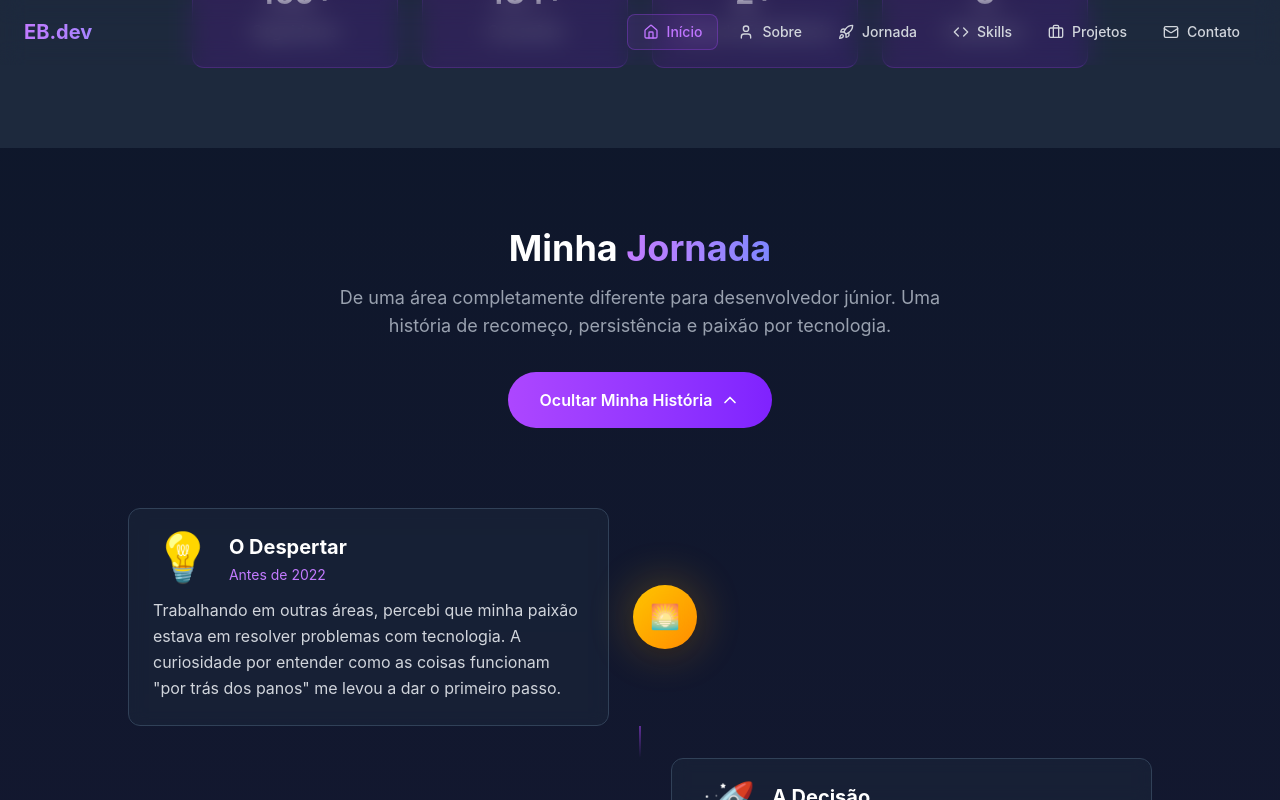
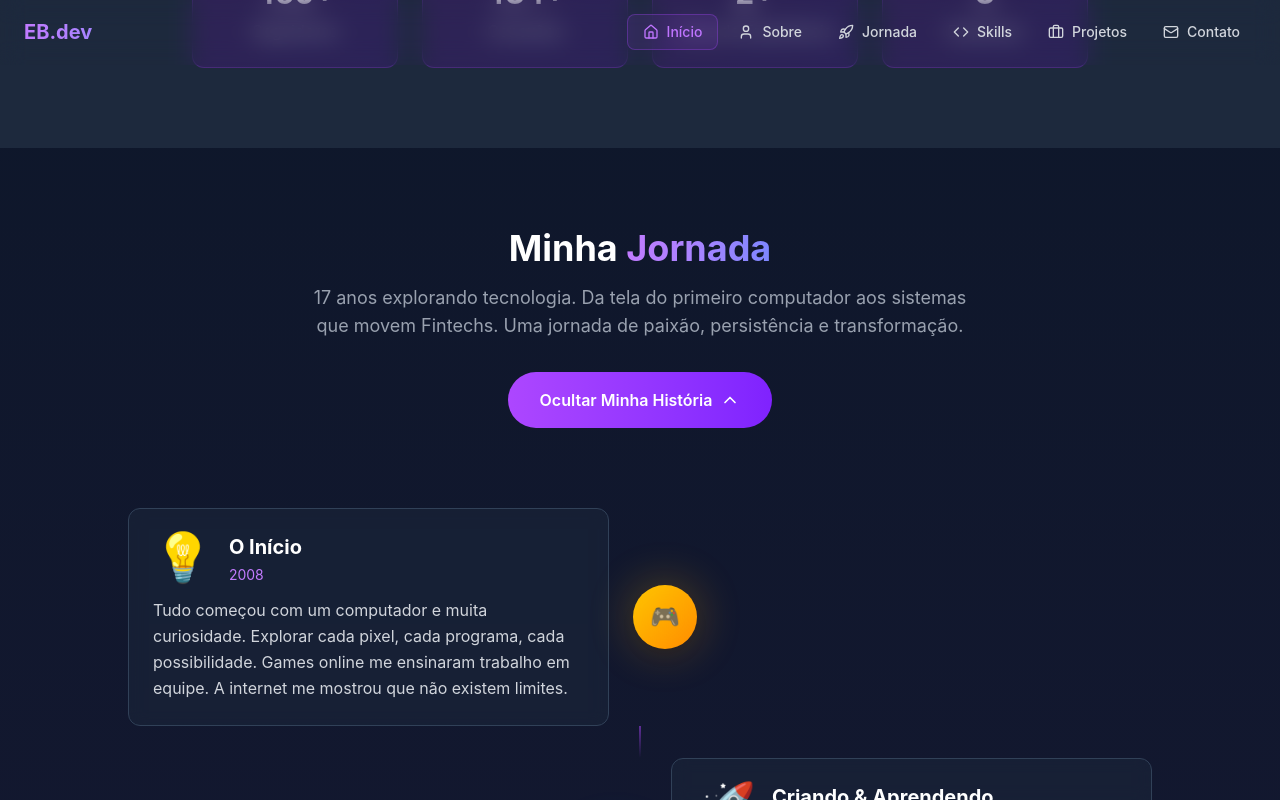
Before and after one commit to eduardobrunu/portfolio, a Next.js app: page / in a window 1280 px wide. Both pictures are taken after a click on the button "Conhecer Minha História". Shown: the part 2508-3308 px from the top of the page. Built offline with nearby package versions, Linux system fonts and the light colour scheme.

Commit message:
correcoes pontual jornada

```diff
--- a/components/Jornada.tsx
+++ b/components/Jornada.tsx
@@ -1,60 +1,60 @@
 'use client';
 
 import { motion, AnimatePresence } from 'framer-motion';
-import { Lightbulb, Rocket, Target, TrendingUp, Heart, Code2, ChevronDown, ChevronUp, Clock, Zap, Briefcase, Users } from 'lucide-react';
+import { Lightbulb, Rocket, Target, TrendingUp, Heart, Code2, ChevronDown, ChevronUp, Zap, Briefcase, Users } from 'lucide-react';
 import { useState } from 'react';
 
 const etapasJornada = [
   {
     icone: Lightbulb,
-    titulo: 'O Despertar',
-    periodo: 'Antes de 2022',
-    descricao: 'Trabalhando em outras áreas, percebi que minha paixão estava em resolver problemas com tecnologia. A curiosidade por entender como as coisas funcionam "por trás dos panos" me levou a dar o primeiro passo.',
+    titulo: 'O Início',
+    periodo: '2008',
+    descricao: 'Tudo começou com um computador e muita curiosidade. Explorar cada pixel, cada programa, cada possibilidade. Games online me ensinaram trabalho em equipe. A internet me mostrou que não existem limites.',
     cor: 'from-yellow-400 to-orange-400',
     emoji: '💡',
-    imagem: '🌅',
+    imagem: '🎮',
   },
   {
     icone: Rocket,
-    titulo: 'A Decisão',
-    periodo: '2022',
-    descricao: 'Tomei a decisão mais importante: recomeçar. Não importava a idade, experiência anterior ou opinião alheia. Comecei do zero, estudando lógica de programação e me dedicando a aprender HTML, CSS e JavaScript.',
+    titulo: 'Criando & Aprendendo',
+    periodo: '2008-2017',
+    descricao: 'Rádio online, web design, cada projeto era uma aventura. Mesmo quando a conexão era desafio, a vontade de criar era maior. Aprendi que obstáculos não param quem realmente quer.',
     cor: 'from-blue-400 to-cyan-400',
     emoji: '🚀',
+    imagem: '🎨',
+  },
+  {
+    icone: Code2,
+    titulo: 'Formação',
+    periodo: '2017-2020',
+    descricao: 'Mudei para Presidente Prudente-SP e iniciei a faculdade. Sistemas de Informação, depois ADS. Aprendi a pensar como desenvolvedor, entender algoritmos, arquitetar soluções. A base que me transformaria em profissional.',
+    cor: 'from-green-400 to-emerald-400',
+    emoji: '📚',
+    imagem: '🎓',
+  },
+  {
+    icone: Target,
+    titulo: 'Primeiros Passos Profissionais',
+    periodo: '2020-2023',
+    descricao: 'Cabonnet, AllBytes, CronosBank. Cada empresa, um aprendizado único. Suporte, virtualização, desenvolvimento. Descobri que cada desafio aceito é uma nova habilidade conquistada. Evoluí rápido porque nunca parei de aprender.',
+    cor: 'from-purple-400 to-violet-400',
+    emoji: '🎯',
     imagem: '⚡',
   },
   {
-    icone: Code2,
-    titulo: 'Primeiros Passos',
-    periodo: '2022-2023',
-    descricao: 'Entrei como Suporte Técnico na Cabonnet, onde aprendi virtualização e gestão de projetos. Foi meu pé na porta da TI. Cada ticket resolvido era uma oportunidade de aprender algo novo.',
-    cor: 'from-green-400 to-emerald-400',
-    emoji: '👣',
-    imagem: '🎯',
-  },
-  {
-    icone: Target,
-    titulo: 'A Virada',
-    periodo: '2023-2024',
-    descricao: 'Consegui minha primeira vaga como Desenvolvedor Júnior na Cronos! Trabalhando com PHP, HTML/CSS e JavaScript, finalmente estava fazendo o que amo. A síndrome do impostor bateu forte, mas persistência venceu.',
-    cor: 'from-purple-400 to-violet-400',
-    emoji: '🎉',
-    imagem: '🏆',
-  },
-  {
     icone: TrendingUp,
-    titulo: 'Crescimento',
+    titulo: 'Desenvolvedor Júnior',
     periodo: '2024-Atual',
-    descricao: 'Na Microton, trabalho com tecnologias que impactam operações reais de Fintechs e logística. PHP, MySQL, TypeScript, Node.js - cada linha de código tem propósito. Aprendi que programar não é só escrever código, é resolver problemas.',
+    descricao: 'Na Microton, evoluo soluções de computação móvel e sistemas administrativos. PHP, TypeScript, Node.js, MySQL - tecnologias que impactam operações reais. Cada linha de código resolve um problema real, ajuda pessoas reais. É isso que me motiva.',
     cor: 'from-pink-400 to-rose-400',
     emoji: '📈',
     imagem: '💻',
   },
   {
     icone: Heart,
-    titulo: 'A Missão',
+    titulo: 'O Que Vem Por Aí',
     periodo: 'Futuro',
-    descricao: 'Meu objetivo é provar que nunca é tarde para recomeçar. Se você está pensando em migrar para programação, saiba: o mercado precisa de pessoas dedicadas, não de gênios. Disciplina > Talento.',
+    descricao: 'Continuar crescendo, compartilhar conhecimento, inspirar outros. Provar que dedicação supera qualquer obstáculo. Que a jornada de dev não tem um caminho único, mas sempre vale a pena.',
     cor: 'from-red-400 to-pink-400',
     emoji: '❤️',
     imagem: '🌟',
@@ -63,9 +63,9 @@ const etapasJornada = [
 
 const percepcoes = [
   {
-    titulo: 'Idade não define capacidade',
-    texto: 'Iniciei minha transição de carreira em um momento onde muitos já estavam consolidados. A diferença real está no seu nível de dedicação e consistência.',
-    icone: Clock,
+    titulo: 'Comece de onde você está',
+    texto: 'Não precisa ter todas as respostas antes de começar. O importante é dar o primeiro passo e aprender no caminho. Cada pequeno progresso conta.',
+    icone: Rocket,
     cor: 'from-purple-400 to-violet-400',
   },
   {
@@ -75,14 +75,14 @@ const percepcoes = [
     cor: 'from-blue-400 to-cyan-400',
   },
   {
-    titulo: 'Transferência de habilidades',
-    texto: 'Experiências anteriores são diferenciais. Comunicação, gestão de tempo, resolução de conflitos - soft skills são tão valiosas quanto hard skills.',
+    titulo: 'Habilidades transferíveis importam',
+    texto: 'Experiências anteriores são diferenciais. Comunicação, gestão de tempo, resolução de problemas - soft skills são tão valiosas quanto hard skills.',
     icone: Briefcase,
     cor: 'from-pink-400 to-rose-400',
   },
   {
-    titulo: 'Network é investimento',
-    texto: 'Construir relacionamentos com outros desenvolvedores acelera o crescimento. Compartilhe conhecimento, peça ajuda, colabore. Ninguém cresce sozinho.',
+    titulo: 'Comunidade acelera crescimento',
+    texto: 'Construir relacionamentos com outros desenvolvedores faz diferença. Compartilhe conhecimento, peça ajuda, colabore. Ninguém cresce sozinho.',
     icone: Users,
     cor: 'from-green-400 to-emerald-400',
   },
@@ -109,8 +109,8 @@ export default function Journey() {
             Minha <span className="bg-gradient-to-r from-purple-400 via-violet-400 to-indigo-400 text-transparent bg-clip-text">Jornada</span>
           </h2>
           <p className="text-sm md:text-lg text-gray-400 max-w-2xl mx-auto mb-6 md:mb-8 px-2">
-            De uma área completamente diferente para desenvolvedor júnior.
-            Uma história de recomeço, persistência e paixão por tecnologia.
+            17 anos explorando tecnologia. Da tela do primeiro computador aos sistemas que movem Fintechs.
+            Uma jornada de paixão, persistência e transformação.
           </p>
 
           {/* Toggle Button */}
@@ -279,16 +279,16 @@ export default function Journey() {
           className="max-w-3xl mx-auto mt-12 md:mt-16 text-center bg-gradient-to-r from-purple-900/30 to-violet-900/30 rounded-xl md:rounded-2xl p-6 md:p-8 border border-purple-500/30"
         >
           <h3 className="text-xl md:text-2xl font-bold text-white mb-3 md:mb-4">
-            Você também está em transição?
+            Sua jornada começa agora
           </h3>
           <p className="text-sm md:text-base text-gray-300 mb-4 md:mb-6 leading-relaxed">
-            Se minha história te inspirou, quero te dizer: <strong className="text-purple-400">você consegue</strong>.
-            Não importa sua idade, formação ou experiência anterior. O que importa é dar o primeiro passo,
-            manter a disciplina e nunca parar de evoluir. A jornada é desafiadora, mas cada linha de código
-            te aproxima do seu objetivo. Lembre-se: grandes conquistas começam com pequenas ações consistentes.
+            Minha jornada começou com curiosidade e um computador. Não foi linear, não foi fácil, mas foi real.
+            <strong className="text-purple-400"> Cada desafio superado me tornou mais forte</strong>.
+            Se você está começando, saiba: o caminho é único para cada um, mas a dedicação é universal.
+            Começe. Erre. Aprenda. Repita. <strong className="text-purple-400">Consistência vence tudo</strong>.
           </p>
           <p className="text-xs md:text-sm text-gray-400 italic">
-            &ldquo;O melhor momento para começar foi ontem. O segundo melhor momento é agora.&rdquo;
+            &ldquo;Não é sobre o ponto de partida. É sobre a direção que você escolhe seguir.&rdquo;
           </p>
         </motion.div>
               </motion.div>
```
